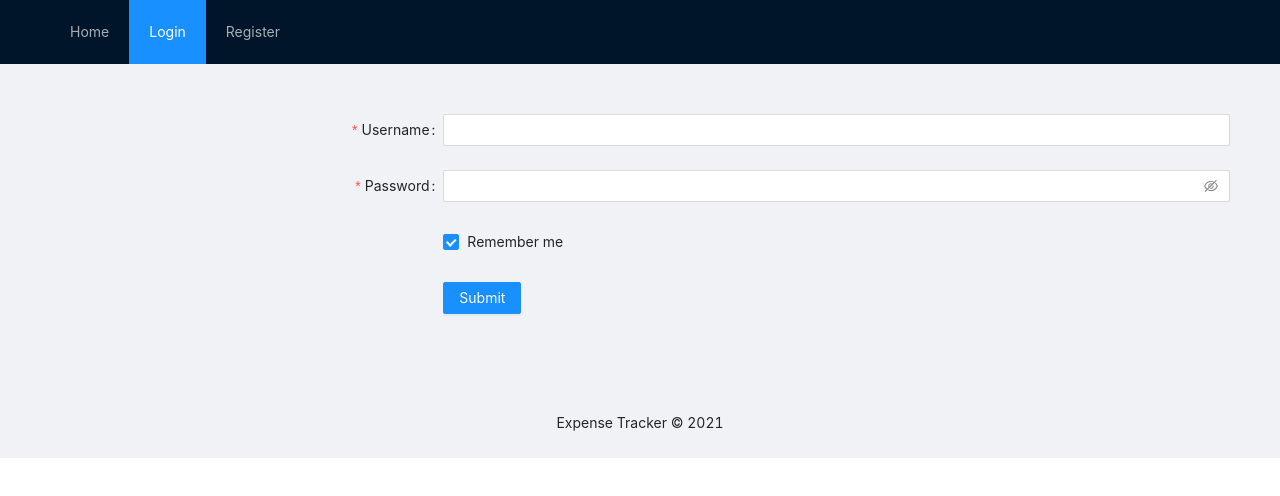
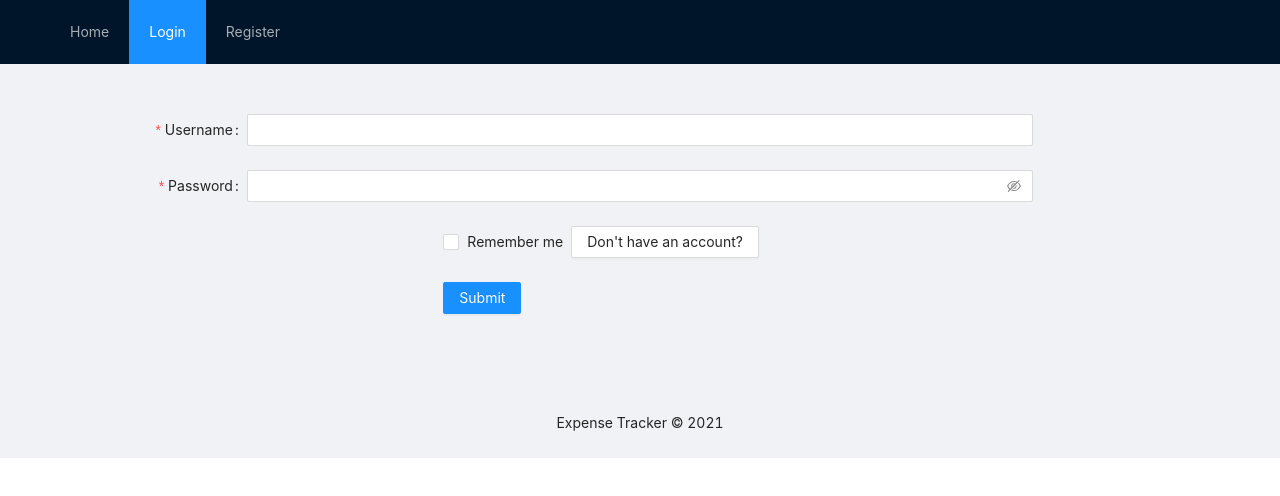
Before and after one commit to sakkarakaya/Expense-Tracker-WebApp, a React (Create React App) app: page /login in a window 1280 px wide. Shown: the top 496 px of the page. Built offline with nearby package versions, Linux system fonts and the light colour scheme.

Commit message:
added show message to login

```diff
--- a/src/components/Login.tsx
+++ b/src/components/Login.tsx
@@ -1,43 +1,46 @@
-import React from "react";
 import { Form, Input, Button, Checkbox, Result } from "antd";
 import { useHistory, useLocation } from "react-router-dom";
 import { login } from "../store/actions/userAction";
-import api from "../utils/api";
 import { useDispatch, useSelector } from "react-redux";
 import { LoginForm } from "../types/user";
 import { AppState } from "../store";
 import { useEffect } from "react";
+import showError from "../utils/showError";
+import showSuccess from "../utils/showSuccess";
 
 const Login = () => {
   const history = useHistory();
   const location = useLocation<{ newSignUp?: boolean }>();
   const dispatch = useDispatch();
 
-  const { data, loading, error } = useSelector((state: AppState) => state.user);
+  const { data, error } = useSelector((state: AppState) => state.user);
 
   const onFinish = (values: LoginForm) => {
     dispatch(login(values));
   };
 
-  const onFinishFailed = (errorInfo: any) => {
-    console.log("Failed:", errorInfo);
-  };
+  useEffect(() => {
+    error && showError(error);
+  }, [error]);
+
+  useEffect(() => {
+    data.username && showSuccess("Successfully logged in");
+  }, [data.username]);
 
   useEffect(() => {
     const token = localStorage.getItem("token");
     if (token) {
       history.push("/");
     }
-  }, [data]);
+  }, [data, history]);
 
   return (
     <Form
       name='basic'
-      labelCol={{ span: 8 }}
+      labelCol={{ span: 4 }}
       wrapperCol={{ span: 16 }}
       initialValues={{ remember: true }}
       onFinish={onFinish}
-      onFinishFailed={onFinishFailed}
       autoComplete='off'
     >
       {location.state?.newSignUp && (
@@ -69,6 +72,9 @@ const Login = () => {
         wrapperCol={{ offset: 8, span: 16 }}
       >
         <Checkbox>Remember me</Checkbox>
+        <Button onClick={() => history.push("/register")}>
+          Don't have an account?
+        </Button>
       </Form.Item>
 
       <Form.Item wrapperCol={{ offset: 8, span: 16 }}>
```
